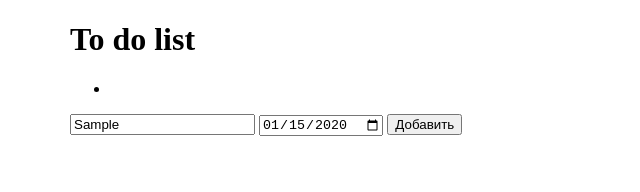
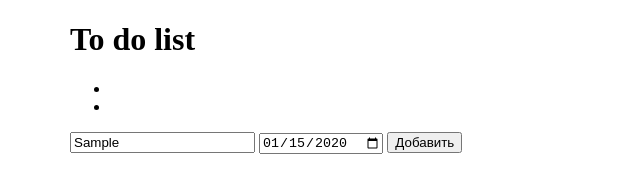
Before and after one commit to NikitaMikheev/ToDoList, a plain HTML site: page index.html in a window 1280 px wide. Both pictures are taken after typing "Sample", "2020-01-15" into the empty fields and a click on the button "Добавить". Shown: the whole page, without its empty margins (0-640 px from the left). Drawn offline with Linux system fonts and the light colour scheme.

Commit message:
add element

```diff
--- a/index.html
+++ b/index.html
@@ -10,8 +10,8 @@
 <body>
     <div class="list-container">
         <h1>To do list</h1>
-        <ul class="list">
-            <li class="list__item1" id="1"></li>
+        <ul id="list">
+            <li class="list__item" id="1"></li>
         </ul>
 
         <input type="text" name="" id="inputName">
--- a/index.js
+++ b/index.js
@@ -7,10 +7,15 @@ let listArray = [
     }
 ]
 
+const list = document.getElementById('list');
 const button = document.querySelector('#buttonID');
 button.addEventListener('click', () => {
     var listName = document.querySelector('#inputName');
     var deadline = document.querySelector('#inputDate');
     listArray.push(listName = {name: listName.value, status: false, date: deadline.value});
     console.log(listArray);
+
+    let newEl = document.createElement('li')
+    newEl.className = "list__item";
+    list.append(newEl);
 })
```
